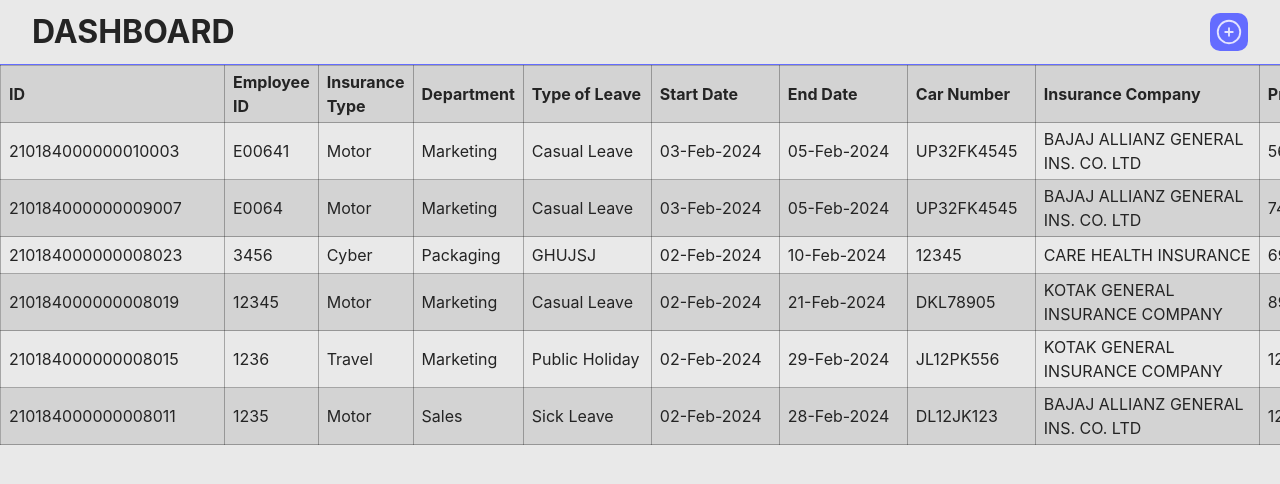
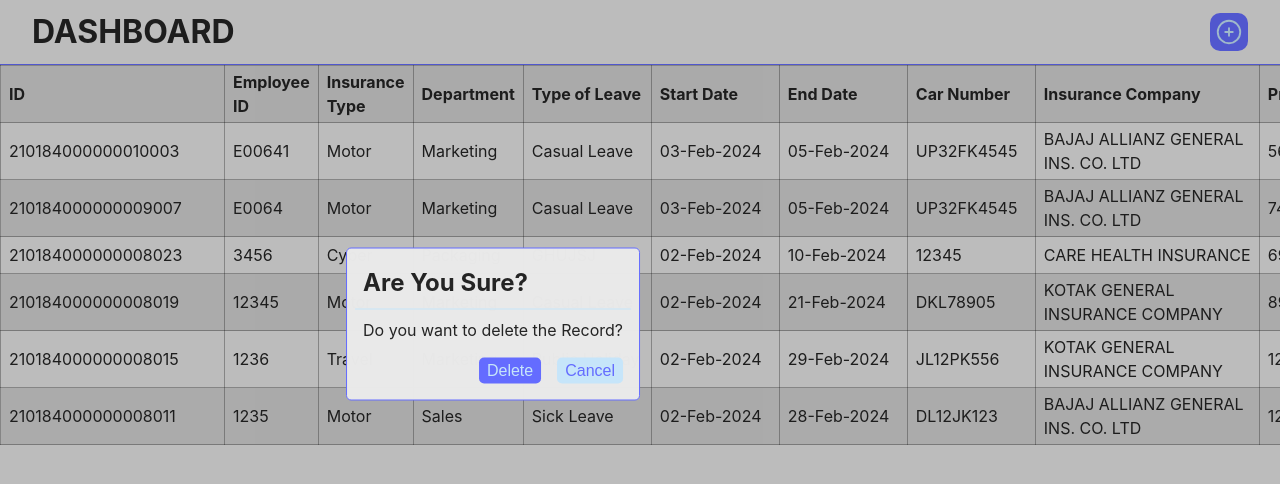
Before and after one commit to kushagra-aa/alps-assignment, a React (Vite) app in the folder frontend/: page / in a window 1280 px wide. Both pictures are taken after a click on the button "Add New Request". Shown: the top 484 px of the page. Built offline with nearby package versions, Linux system fonts and the light colour scheme.

Commit message:
added confirm modal

```diff
--- a/frontend/src/components/modals/ConfirmModal.tsx
+++ b/frontend/src/components/modals/ConfirmModal.tsx
@@ -0,0 +1,28 @@
+import Modal from "./Modal";
+import "./modal.css";
+
+function ConfirmModal({ handleModalClose }: { handleModalClose: () => void }) {
+  const handleActionCancel = (): void => {
+    handleModalClose();
+  };
+
+  const handleActionClick = (): void => {
+    handleModalClose();
+  };
+
+  return (
+    <Modal
+      title="Are You Sure?"
+      action="delete"
+      actionHandler={handleActionClick}
+      cancelHandler={handleActionCancel}
+      handleModalClose={handleModalClose}
+    >
+      <div className="modal_content">
+        <p>Do you want to delete the Record?</p>
+      </div>
+    </Modal>
+  );
+}
+
+export default ConfirmModal;
--- /dev/null
+++ b/frontend/src/components/modals/Modal.tsx
@@ -0,0 +1,48 @@
+import { ReactNode } from "react";
+import "./modal.css";
+
+function Modal({
+  handleModalClose,
+  action,
+  actionHandler,
+  cancelHandler,
+  children,
+  title,
+}: {
+  handleModalClose: () => void;
+  title: string;
+  action: string;
+  actionHandler: () => void;
+  cancelHandler: () => void;
+  children: ReactNode;
+}) {
+  const handleActionCancel = (): void => {
+    cancelHandler();
+  };
+
+  const handleActionClick = (): void => {
+    actionHandler();
+  };
+
+  return (
+    <div className="modal_container">
+      <div className="modal_background" onClick={handleModalClose} />
+      <div className="modal_box confirm_modal">
+        <div className="modal_header">
+          <h2>{title}</h2>
+        </div>
+        {children}
+        <div className="modal_action">
+          <button onClick={handleActionClick} className="main_action">
+            {action}
+          </button>
+          <button onClick={handleActionCancel} className="close_action">
+            Cancel
+          </button>
+        </div>
+      </div>
+    </div>
+  );
+}
+
+export default Modal;
--- a/frontend/src/components/modals/modal.css
+++ b/frontend/src/components/modals/modal.css
@@ -0,0 +1,75 @@
+.modal_container {
+  position: absolute;
+  top: 0;
+  left: 0;
+  width: 100vw;
+  height: 100vh;
+  z-index: 200;
+  isolation: isolate;
+  display: flex;
+  align-items: center;
+  justify-content: center;
+
+  & > .modal_background {
+    width: 100vw;
+    height: 100vh;
+    position: absolute;
+    top: 0;
+    left: 0;
+    background: #00000031;
+    z-index: -1;
+  }
+  & > .modal_box {
+    padding: 0.5rem;
+    background: var(--bg-color);
+    z-index: 2;
+    transform: translate(-50%, -50%);
+    border: 1px solid var(--accent-color);
+    border-radius: calc(var(--border-radius) - 5px);
+
+    & > .modal_header {
+      width: inherit;
+      padding: 0.5rem;
+      border-bottom: 1px solid var(--secondary-color);
+
+      & > h2 {
+        text-transform: capitalize;
+      }
+    }
+
+    & > .modal_content {
+      padding: 0.5rem;
+    }
+    & > .modal_action {
+      padding: 0.5rem;
+      display: flex;
+      align-items: center;
+      justify-content: flex-end;
+      gap: 1rem;
+
+      & > button {
+        padding: 0.25rem 0.5rem;
+        background: var(--accent-color);
+        color: var(--secondary-color);
+        display: flex;
+        align-items: center;
+        justify-content: center;
+        font-size: 1rem;
+        border: none;
+        outline: none;
+        border-radius: calc(var(--border-radius) - 5px);
+        text-transform: capitalize;
+
+        &:hover,
+        &:focus-visible {
+          outline: 1px solid var(--secondary-color);
+        }
+
+        &.close_action {
+          background: var(--secondary-color);
+          color: var(--accent-color);
+        }
+      }
+    }
+  }
+}
--- a/frontend/src/components/table/Table.tsx
+++ b/frontend/src/components/table/Table.tsx
@@ -1,8 +1,15 @@
 import "./table.css";
 import { LeaveRequestType } from "../../types/LeaveRequest";
 import { DeleteIcon, EditIcon } from "../Icons";
+import { ModalsEnum } from "../../pages/dashboard/page";
 
-function Table({ data }: { data: LeaveRequestType[] }) {
+function Table({
+  data,
+  handleModalOpen,
+}: {
+  data: LeaveRequestType[];
+  handleModalOpen: (modalName: ModalsEnum) => void;
+}) {
   return (
     <table>
       <thead>
@@ -61,12 +68,12 @@ function Table({ data }: { data: LeaveRequestType[] }) {
             <td className="med">{d.Gross_Premium}</td>
             <td className="big">{d.Reason}</td>
             <td className="small">
-              <button>
+              <button onClick={() => handleModalOpen("edit")}>
                 <EditIcon />
               </button>
             </td>
             <td className="small">
-              <button>
+              <button onClick={() => handleModalOpen("confirm")}>
                 <DeleteIcon />
               </button>
             </td>
--- a/frontend/src/index.css
+++ b/frontend/src/index.css
@@ -10,7 +10,7 @@
   --bg-color-2: rgb(27, 27, 27);
   --fg-color: rgba(233, 233, 233, 0.993);
   --accent-color: #646cff;
-  --secondary-color: #e4e4ff;
+  --secondary-color: #c6e5fa;
   --border-radius: 10px;
 
   font-family: Inter, system-ui, Avenir, Helvetica, Arial, sans-serif;
--- a/frontend/src/pages/dashboard/page.tsx
+++ b/frontend/src/pages/dashboard/page.tsx
@@ -2,6 +2,8 @@ import "./style.css";
 import { AddIcon } from "../../components/Icons";
 import Table from "../../components/table/table";
 import { LeaveRequestType } from "../../types/LeaveRequest";
+import ConfirmModal from "../../components/modals/ConfirmModal";
+import { useState } from "react";
 
 const data: LeaveRequestType[] = [
   {
@@ -90,17 +92,37 @@ const data: LeaveRequestType[] = [
   },
 ];
 
+export type ModalsEnum = "confirm" | "add" | "edit" | "none";
+
 function Dashboard() {
+  const [modalOpen, setModalOpen] = useState<ModalsEnum>("none");
+
+  const handleModalOpen = (modalName: ModalsEnum) => {
+    setModalOpen(modalName);
+  };
+  const handleModalClose = () => {
+    setModalOpen("none");
+  };
+
   return (
     <main>
+      {modalOpen === "add" ? (
+        <ConfirmModal handleModalClose={handleModalClose} />
+      ) : null}
+      {modalOpen === "edit" ? (
+        <ConfirmModal handleModalClose={handleModalClose} />
+      ) : null}
+      {modalOpen === "confirm" ? (
+        <ConfirmModal handleModalClose={handleModalClose} />
+      ) : null}
       <div className="home">
         <h1>dashboard</h1>
-        <button title="Add New Request">
+        <button title="Add New Request" onClick={() => handleModalOpen("add")}>
           <AddIcon />
         </button>
       </div>
       <div className="table_container">
-        <Table data={data} />
+        <Table data={data} handleModalOpen={handleModalOpen} />
       </div>
     </main>
   );
```
Also changed, not shown: 1 other file (tests, documents, lock files or other folders).
